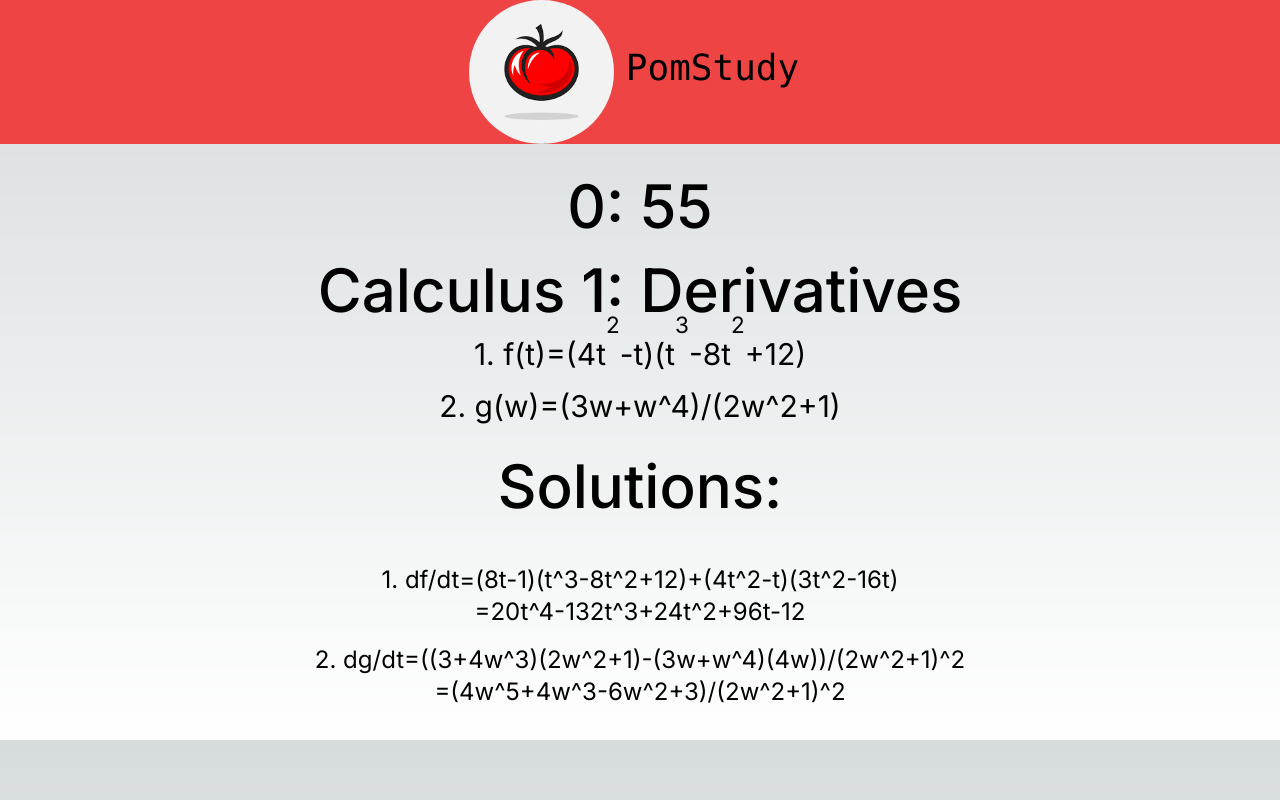
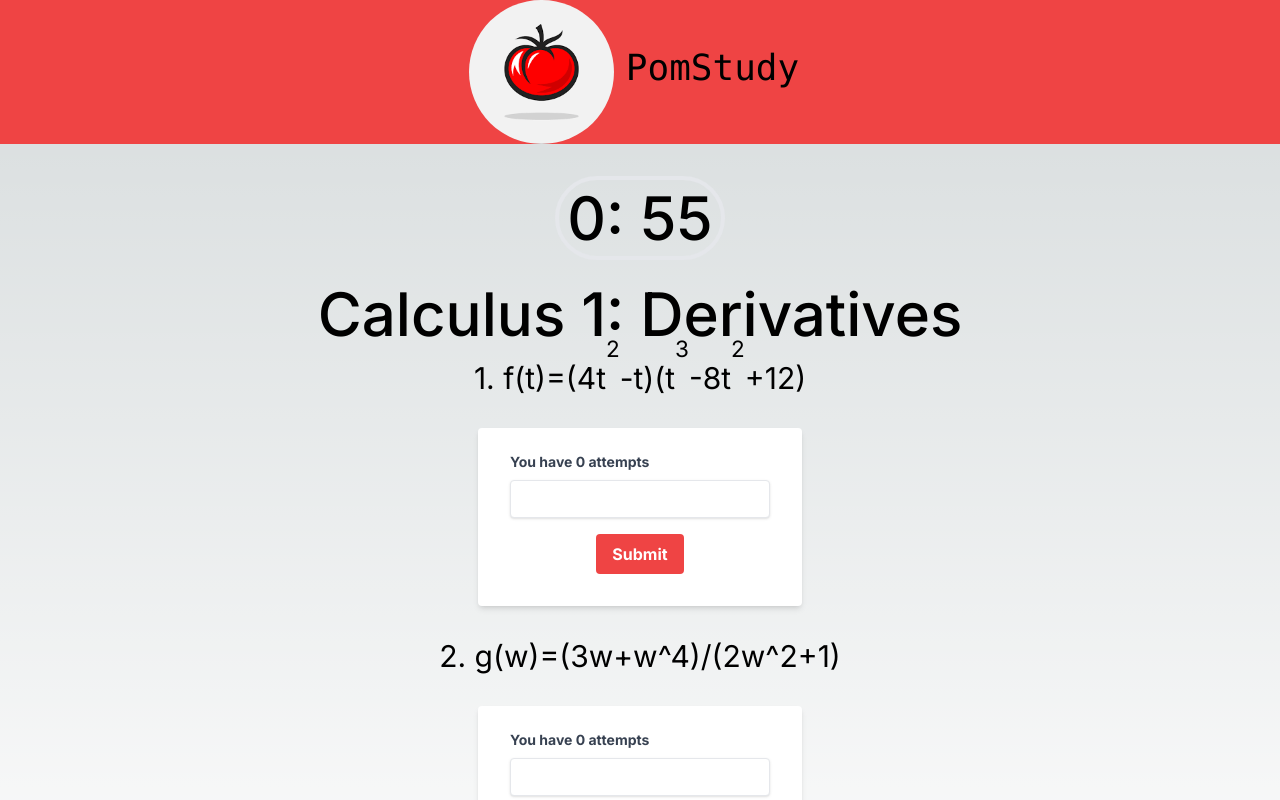
Before and after one commit to PomStudy/PomStudy, a Next.js app: page /courses/calculus1/problems in a window 1280 px wide. Shown: the top 800 px of the page. Built offline with nearby package versions, Linux system fonts and the light colour scheme.

Commit message:
New commits

```diff
--- a/src/app/components/Timer/index.tsx
+++ b/src/app/components/Timer/index.tsx
@@ -20,7 +20,13 @@ const Timer: React.FC<Props> = ({ time }) =>{
     React.useEffect(() => {
         setTimeout(() => {
             if (timer.time === 0){
+               window.alert("Break Time!!!");
                return;
+
+            }
+
+            if(timer.time === 300){
+                alert("Five Minutes Left!")
             }
 
             setTimer({
--- /dev/null
+++ b/src/app/components/input/answer.tsx
@@ -0,0 +1,39 @@
+
+import {useState} from 'react';
+
+export default function Answer() {
+    const [attempts, setAttempts] = useState(0);
+
+    function handleClick() {
+        setAttempts(attempts + 1);
+    }
+
+    function increment() {
+        setAttempts(attempts + 1);
+    }
+
+
+
+
+
+
+    return(
+    <div class="w-full max-w-x justify-center flex py-4" >
+        <form class="bg-white shadow-md rounded px-8 pt-6 pb-8 mb-4" onsubmit={increment}>
+            <div class="mb-4">
+                <label class="block text-gray-700 text-sm font-bold mb-2" for="username">
+                    You have {attempts} attempts
+                </label>
+                <input class="shadow appearance-none border rounded w-full py-2 px-3 text-gray-700 leading-tight focus:outline-none focus:shadow-outline" id="username" type="text" placeholder=""/>
+            </div>
+
+        <div class="flex justify-center">
+            <button class="bg-red-500 hover:bg-blue-700 text-white font-bold py-2 px-4 rounded focus:outline-none focus:shadow-outline" type="button" onClick={handleClick} >
+                Submit
+            </button>
+
+        </div>
+        </form>
+
+    </div>)
+}
--- /dev/null
+++ b/src/app/components/solutions/solution1calc1.tsx
@@ -0,0 +1,23 @@
+
+
+
+export default function Solution1calc1(attempts) {
+    return
+        attempts > 2 ? (
+
+            <div className="text-2xl py-4">
+                        <div className="justify-center flex">
+                        1. df/dt=(8t-1)(t^3-8t^2+12)+(4t^2-t)(3t^2-16t)
+                        </div>
+
+                        <div className="justify-center flex">
+                            =20t^4-132t^3+24t^2+96t-12
+                        </div>
+            </div>
+    ) :
+    (
+        <div>
+
+        </div>
+    )
+}
--- a/src/app/components/studytime/App.tsx
+++ b/src/app/components/studytime/App.tsx
@@ -6,7 +6,7 @@ interface time{
 }
 function App({time}:time) {
     return (
-    <div>
+    <div className="border-4 rounded-full p-2">
 
         <Timer time={time * 60} />
          </div>
--- a/src/app/courses/calculus1/problems/page.tsx
+++ b/src/app/courses/calculus1/problems/page.tsx
@@ -3,12 +3,18 @@ import TimeComponent from '@/app/components/studytime/time'
 import {AmtTime} from '@/app/components/studytime/studytime'
 import App from "@/app/components/studytime/App"
 import { useSearchParams } from 'next/navigation';
+import {useState} from 'react'
+import Answer from '@/app/components/input/answer'
+import Solution1calc1 from '@/app/components/solutions/solution1calc1'
 
 
 
 export default function Problems({amount}: AmtTime) {
     const router = useSearchParams();
     const  time  = router.get('time') ?? "1";
+    const [attempts, setAttempts] = useState(0);
+
+
     return(
         <div className="text-black py-8">
 
@@ -20,24 +26,27 @@ export default function Problems({amount}: AmtTime) {
                 <div className="justify-center flex text-3xl mb-4">
                     1. 	f(t)=(4t<sup class = "exponent">2</sup>-t)(t<sup class = "exponent">3</sup>-8t<sup class = "exponent">2</sup>+12)
                 </div>
+                <div >
+                    <Answer/>
+
+                </div>
+                <div>
+                    <Solution1calc1 attempts={attempts}/>
+
+                </div>
+
 
                 <div className="justify-center flex text-3xl mb-4">
                     2. g(w)=(3w+w^4)/(2w^2+1)
                 </div>
+                <div>
+                    <Answer/>
 
-                <div className="justify-center flex m-8 text-6xl font-medium">
-                Solutions:
                 </div>
 
-                <div className="text-2xl py-4">
-                    <div className="justify-center flex">
-                    1. df/dt=(8t-1)(t^3-8t^2+12)+(4t^2-t)(3t^2-16t)
-                    </div>
 
-                    <div className="justify-center flex">
-                        =20t^4-132t^3+24t^2+96t-12
-                    </div>
-                </div>
+
+
                 <div className="text-2xl">
                     <div className="justify-center flex">
                         2. dg/dt=((3+4w^3)(2w^2+1)-(3w+w^4)(4w))/(2w^2+1)^2
```
